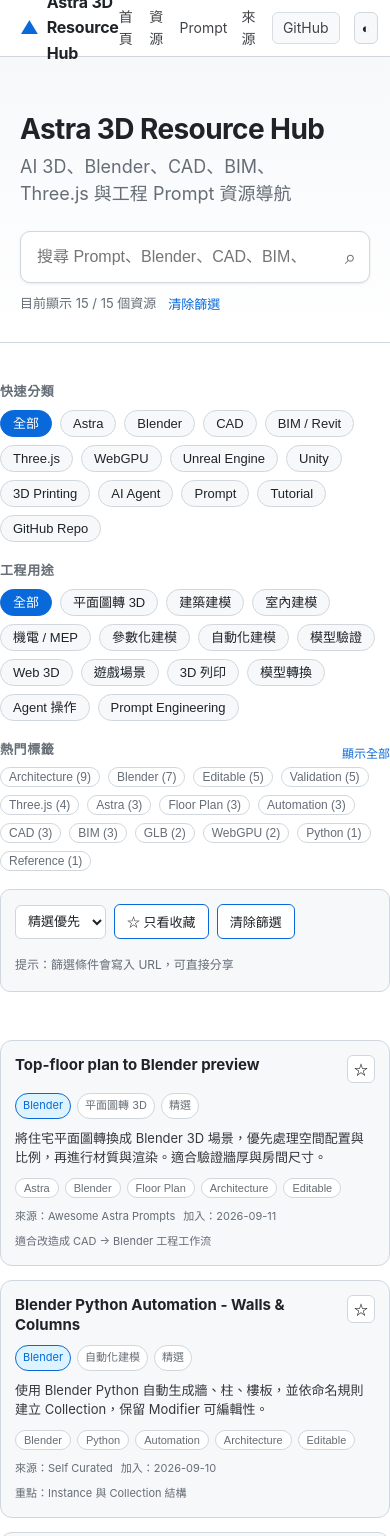
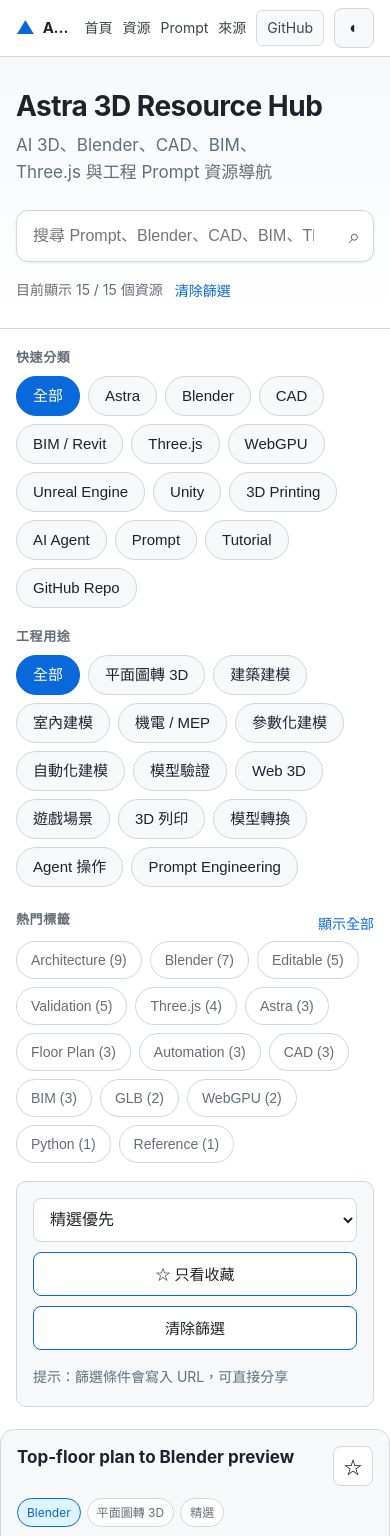
Before and after one commit to rita112025-cpu/astra-3d-resource-hub, a plain HTML site: page index.html in a window 390 px wide. Shown: the top 1536 px of the page. Drawn offline with Linux system fonts and the light colour scheme.

Commit message:
feat: mobile fixed clean version

```diff
--- a/style.css
+++ b/style.css
@@ -34,7 +34,7 @@
   }
 }
 *{box-sizing:border-box}
-html{scroll-behavior:smooth}
+html{scroll-behavior:smooth; max-width:100vw; overflow-x:clip}
 body{
   margin:0;
   font-family: -apple-system, BlinkMacSystemFont, "Segoe UI", Noto Sans TC, "Helvetica Neue", Arial, "PingFang TC", "Microsoft JhengHei", sans-serif;
@@ -42,10 +42,13 @@ body{
   color:var(--text);
   line-height:1.6;
   -webkit-font-smoothing:antialiased;
+  max-width:100vw;
+  overflow-x:clip;
 }
 a{color:var(--accent); text-decoration:none}
 a:hover{text-decoration:underline}
-.container{max-width:1160px; margin:0 auto; padding:0 20px}
+.container{max-width:1160px; margin:0 auto; padding:0 20px; max-width:100%; box-sizing:border-box}
+@media (min-width: 1160px){ .container{max-width:1160px} }
 .sr-only{position:absolute; width:1px; height:1px; padding:0; margin:-1px; overflow:hidden; clip:rect(0,0,0,0); border:0}
 
 /* Header */
@@ -54,108 +57,198 @@ a:hover{text-decoration:underline}
   backdrop-filter: blur(12px);
   background:var(--header-bg);
   border-bottom:1px solid var(--border);
+  max-width:100vw;
 }
-.header-inner{display:flex; align-items:center; justify-content:space-between; height:56px}
-.brand{display:flex; align-items:center; gap:8px; font-weight:700; letter-spacing:-0.2px}
-.brand-mark{color:var(--accent); font-size:18px}
-.header-nav{display:flex; align-items:center; gap:14px}
-.nav-link{font-size:14px; color:var(--text); opacity:0.85}
+.header-inner{display:flex; align-items:center; justify-content:space-between; height:56px; gap:12px; flex-wrap:nowrap; overflow:hidden}
+.brand{display:flex; align-items:center; gap:8px; font-weight:700; letter-spacing:-0.2px; min-width:0; flex-shrink:1}
+.brand-mark{color:var(--accent); font-size:18px; flex-shrink:0}
+.brand-text{white-space:nowrap; overflow:hidden; text-overflow:ellipsis}
+.header-nav{display:flex; align-items:center; gap:10px; flex-shrink:0; flex-wrap:nowrap; white-space:nowrap}
+.nav-link{font-size:14px; color:var(--text); opacity:0.85; white-space:nowrap}
 .nav-link:hover{opacity:1; text-decoration:none}
 .github-link{border:1px solid var(--border); padding:4px 10px; border-radius:6px; background:var(--card)}
-.icon-btn{border:1px solid var(--border); background:var(--card); color:var(--text); width:32px; height:32px; border-radius:6px; cursor:pointer}
+.icon-btn{border:1px solid var(--border); background:var(--card); color:var(--text); width:32px; height:32px; border-radius:6px; cursor:pointer; flex-shrink:0; display:inline-flex; align-items:center; justify-content:center}
 .icon-btn:focus-visible, .btn:focus-visible, .chip:focus-visible, .select:focus-visible, input:focus-visible{outline:2px solid var(--accent); outline-offset:2px}
 
 /* Hero */
-.hero{padding:56px 0 28px; border-bottom:1px solid var(--border); background: linear-gradient(180deg, var(--card), transparent)}
+.hero{padding:56px 0 28px; border-bottom:1px solid var(--border); background: linear-gradient(180deg, var(--card), transparent); max-width:100vw; overflow-x:clip}
 .hero-title{font-size:36px; margin:0 0 8px; letter-spacing:-0.6px; line-height:1.15}
 .hero-subtitle{font-size:18px; color:var(--secondary); margin:0 0 24px; line-height:1.5}
-.search-wrap{position:relative; max-width:720px}
+.search-wrap{position:relative; max-width:720px; width:100%}
 .search-wrap input{
   width:100%; height:52px; padding:0 48px 0 16px;
   border-radius:10px; border:1px solid var(--border);
   background:var(--bg); color:var(--text); font-size:16px;
-  box-shadow:var(--shadow);
+  box-shadow:var(--shadow); max-width:100%;
 }
 .search-icon{position:absolute; right:14px; top:50%; transform:translateY(-50%); color:var(--secondary); font-size:20px}
-.search-meta{display:flex; gap:12px; align-items:center; margin-top:10px; font-size:13px; color:var(--secondary)}
+.search-meta{display:flex; gap:12px; align-items:center; margin-top:10px; font-size:13px; color:var(--secondary); flex-wrap:wrap}
 .link-btn{background:none; border:none; color:var(--accent); cursor:pointer; font-size:13px; padding:0}
 .link-btn.small{font-size:12px}
 
 /* Filters */
-.filters{padding:20px 0}
+.filters{padding:20px 0; max-width:100vw; overflow-x:clip}
 .filter-block{margin:18px 0}
 .filter-title{font-size:13px; text-transform:uppercase; letter-spacing:0.6px; color:var(--secondary); margin:0 0 8px}
-.filter-header-row{display:flex; align-items:center; justify-content:space-between}
-.chip-group{display:flex; flex-wrap:wrap; gap:8px}
+.filter-header-row{display:flex; align-items:center; justify-content:space-between; gap:8px}
+.chip-group{display:flex; flex-wrap:wrap; gap:8px; max-width:100%}
 .chip{
   border:1px solid var(--border); background:var(--card); color:var(--text);
   padding:6px 12px; border-radius:999px; font-size:13px; cursor:pointer; line-height:1;
+  min-height:32px; display:inline-flex; align-items:center; justify-content:center;
 }
 .chip.active{background:var(--accent); color:#fff; border-color:var(--accent)}
 .chip.tag{font-size:12px}
 .chip-group.tags.collapsed .chip:nth-child(n+15){display:none}
-.filter-actions{display:flex; flex-wrap:wrap; justify-content:space-between; gap:12px; margin-top:16px; padding:14px; border:1px solid var(--border); border-radius:10px; background:var(--card)}
-.action-left{display:flex; flex-wrap:wrap; gap:8px; align-items:center}
-.select{height:34px; border:1px solid var(--border); border-radius:6px; background:var(--bg); color:var(--text); padding:0 8px; font-size:13px}
-.btn{border:1px solid var(--border); background:var(--accent); color:#fff; border-color:var(--accent); padding:7px 12px; border-radius:6px; font-size:13px; cursor:pointer}
+.filter-actions{display:flex; flex-wrap:wrap; justify-content:space-between; gap:12px; margin-top:16px; padding:14px; border:1px solid var(--border); border-radius:10px; background:var(--card); max-width:100%}
+.action-left{display:flex; flex-wrap:wrap; gap:8px; align-items:center; max-width:100%}
+.select{height:34px; border:1px solid var(--border); border-radius:6px; background:var(--bg); color:var(--text); padding:0 8px; font-size:13px; max-width:100%}
+.btn{border:1px solid var(--border); background:var(--accent); color:#fff; border-color:var(--accent); padding:7px 12px; border-radius:6px; font-size:13px; cursor:pointer; min-height:34px; display:inline-flex; align-items:center; justify-content:center; max-width:100%; word-break:break-word}
 .btn.secondary{background:var(--bg); color:var(--text)}
 .btn.small{padding:4px 8px; font-size:12px}
 .hint{font-size:12px; color:var(--secondary)}
 
 /* Section */
-.section{padding:28px 0}
-.section-header{margin-bottom:16px}
-.section-header h2{margin:0 0 6px; font-size:22px; letter-spacing:-0.3px}
-.muted{color:var(--secondary); font-size:13px}
+.section{padding:28px 0; max-width:100vw; overflow-x:clip}
+.section-header{margin-bottom:16px; max-width:100%}
+.section-header h2{margin:0 0 6px; font-size:22px; letter-spacing:-0.3px; line-height:1.3}
+.muted{color:var(--secondary); font-size:13px; line-height:1.5}
 
 /* Grid */
-.grid{display:grid; gap:14px; grid-template-columns: repeat(3, minmax(0,1fr))}
+.grid{display:grid; gap:14px; grid-template-columns: repeat(3, minmax(0,1fr)); max-width:100%}
 @media (max-width: 980px){ .grid{grid-template-columns: repeat(2, minmax(0,1fr))} }
-@media (max-width: 640px){ .grid{grid-template-columns: 1fr} .hero-title{font-size:28px} }
 
 .card{
   border:1px solid var(--border); background:var(--card); border-radius:12px; padding:14px;
-  display:flex; flex-direction:column; gap:10px; position:relative;
+  display:flex; flex-direction:column; gap:10px; position:relative; max-width:100%; min-width:0;
+  overflow-wrap:break-word; word-break:break-word;
 }
 .card:hover{border-color:var(--accent)}
-.card-top{display:flex; justify-content:space-between; gap:8px; align-items:flex-start}
-.card-title{font-size:15px; font-weight:650; margin:0; line-height:1.35}
-.fav-btn{border:1px solid var(--border); background:var(--bg); width:28px; height:28px; border-radius:6px; cursor:pointer; font-size:14px}
+.card-top{display:flex; justify-content:space-between; gap:8px; align-items:flex-start; max-width:100%}
+.card-title{font-size:15px; font-weight:650; margin:0; line-height:1.35; min-width:0; flex:1; overflow-wrap:break-word}
+.fav-btn{border:1px solid var(--border); background:var(--bg); width:28px; height:28px; border-radius:6px; cursor:pointer; font-size:14px; flex-shrink:0; display:inline-flex; align-items:center; justify-content:center}
 .fav-btn.active{color:var(--accent)}
-.badges{display:flex; flex-wrap:wrap; gap:6px}
-.badge{font-size:11px; padding:3px 7px; border-radius:999px; border:1px solid var(--border); background:var(--bg); color:var(--secondary)}
+.badges{display:flex; flex-wrap:wrap; gap:6px; max-width:100%}
+.badge{font-size:11px; padding:3px 7px; border-radius:999px; border:1px solid var(--border); background:var(--bg); color:var(--secondary); max-width:100%; overflow-wrap:break-word}
 .badge.cat{color:var(--accent); border-color:var(--accent); background:var(--accent-soft)}
-.desc{font-size:13px; color:var(--text); opacity:0.9; margin:0; line-height:1.5}
-.tags-row{display:flex; flex-wrap:wrap; gap:6px}
-.tag{font-size:11px; padding:3px 8px; border-radius:999px; background:var(--bg); border:1px solid var(--border); color:var(--secondary); cursor:pointer}
+.desc{font-size:13px; color:var(--text); opacity:0.9; margin:0; line-height:1.5; overflow-wrap:break-word}
+.tags-row{display:flex; flex-wrap:wrap; gap:6px; max-width:100%}
+.tag{font-size:11px; padding:3px 8px; border-radius:999px; background:var(--bg); border:1px solid var(--border); color:var(--secondary); cursor:pointer; max-width:100%; overflow-wrap:break-word}
 .tag:hover{border-color:var(--accent); color:var(--accent)}
-.meta{font-size:11px; color:var(--secondary); display:flex; flex-wrap:wrap; gap:8px}
-.card-actions{display:flex; flex-wrap:wrap; gap:6px; margin-top:2px}
+.meta{font-size:11px; color:var(--secondary); display:flex; flex-wrap:wrap; gap:8px; max-width:100%}
+.card-actions{display:flex; flex-wrap:wrap; gap:6px; margin-top:2px; max-width:100%}
 .card-actions .btn{font-size:12px; padding:5px 9px}
-.state-card{border:1px dashed var(--border); border-radius:12px; padding:24px; background:var(--card); text-align:center}
+.state-card{border:1px dashed var(--border); border-radius:12px; padding:24px; background:var(--card); text-align:center; max-width:100%}
 .state-card.error{border-style:solid; border-color:#ff7b72; background:rgba(255,123,114,0.08)}
 .state-card ul{list-style:disc; text-align:left; display:inline-block; margin:8px 0; color:var(--secondary)}
 
 /* Featured */
-.featured-section{border-top:1px solid var(--border); background:var(--card); border-radius:0; padding-top:32px; margin-top:12px}
+.featured-section{border-top:1px solid var(--border); background:var(--card); border-radius:0; padding-top:32px; margin-top:12px; max-width:100vw}
 
 /* Prompt */
-.prompt-grid{display:grid; gap:14px; grid-template-columns: repeat(2, minmax(0,1fr))}
+.prompt-grid{display:grid; gap:14px; grid-template-columns: repeat(2, minmax(0,1fr)); max-width:100%}
 @media (max-width: 800px){ .prompt-grid{grid-template-columns:1fr} }
-.prompt-card{border:1px solid var(--border); background:var(--card); border-radius:12px; padding:16px; display:flex; flex-direction:column; gap:10px}
-.prompt-card h3{margin:0; font-size:15px}
-.prompt-meta{display:flex; gap:6px; flex-wrap:wrap}
-.prompt-content{position:relative; border:1px solid var(--border); border-radius:8px; background:var(--bg); padding:12px; max-height:260px; overflow:auto; font-size:12px; white-space:pre-wrap; line-height:1.55; font-family: ui-monospace, SFMono-Regular, Menlo, Consolas, monospace}
+.prompt-card{border:1px solid var(--border); background:var(--card); border-radius:12px; padding:16px; display:flex; flex-direction:column; gap:10px; max-width:100%; min-width:0}
+.prompt-card h3{margin:0; font-size:15px; line-height:1.3; overflow-wrap:break-word}
+.prompt-meta{display:flex; gap:6px; flex-wrap:wrap; max-width:100%}
+.prompt-content{position:relative; border:1px solid var(--border); border-radius:8px; background:var(--bg); padding:12px; max-height:260px; overflow:auto; font-size:12px; white-space:pre-wrap; line-height:1.55; font-family: ui-monospace, SFMono-Regular, Menlo, Consolas, monospace; max-width:100%; overflow-wrap:break-word; word-break:break-word}
 .prompt-card.expanded .prompt-content{max-height:none}
-.prompt-actions{display:flex; gap:8px}
+.prompt-actions{display:flex; gap:8px; flex-wrap:wrap; max-width:100%}
 
 /* Source */
-.source-card{border:1px solid var(--border); background:var(--card); border-radius:12px; padding:18px; line-height:1.6}
+.source-card{border:1px solid var(--border); background:var(--card); border-radius:12px; padding:18px; line-height:1.6; max-width:100%; overflow-wrap:break-word}
 
 /* Footer */
-.footer{border-top:1px solid var(--border); padding:28px 0; margin-top:24px}
-.footer-inner{display:flex; justify-content:space-between; gap:20px; flex-wrap:wrap}
-.footer-links{display:flex; gap:16px}
+.footer{border-top:1px solid var(--border); padding:28px 0; margin-top:24px; max-width:100vw}
+.footer-inner{display:flex; justify-content:space-between; gap:20px; flex-wrap:wrap; max-width:100%}
+.footer-links{display:flex; gap:16px; flex-wrap:wrap}
 
 /* Toast */
-.toast{position:fixed; left:50%; bottom:24px; transform:translateX(-50%); background:var(--text); color:var(--bg); padding:10px 16px; border-radius:999px; font-size:13px; z-index:100; box-shadow:var(--shadow)}
+.toast{position:fixed; left:50%; bottom:24px; transform:translateX(-50%); background:var(--text); color:var(--bg); padding:10px 16px; border-radius:999px; font-size:13px; z-index:100; box-shadow:var(--shadow); max-width:90vw; text-align:center}
+
+/* ===================== */
+/* Mobile Typography Fix */
+/* ===================== */
+@media (max-width: 640px){
+  body{font-size:16px; line-height:1.6}
+  .container{padding:0 16px}
+  #site-header .header-inner{height:56px; gap:8px}
+  .brand-text{font-size:16px}
+  .nav-link{font-size:15px}
+  .github-link{font-size:14px; padding:6px 10px; min-height:36px; display:inline-flex; align-items:center}
+  .icon-btn{width:40px; height:40px; min-width:40px; min-height:40px; font-size:16px; border-radius:8px}
+
+  .hero{padding:32px 0 20px}
+  .hero-title{font-size:30px; line-height:1.25; letter-spacing:-0.5px}
+  .hero-subtitle{font-size:17px; line-height:1.6}
+  .search-wrap input{font-size:16px !important; height:52px; min-height:48px; padding:0 44px 0 16px; border-radius:12px}
+  .search-meta{font-size:14px}
+  .link-btn{font-size:14px; min-height:36px}
+  .link-btn.small{font-size:14px}
+
+  .filter-title{font-size:13px}
+  .chip{font-size:15px; padding:10px 16px; min-height:40px; border-radius:999px; line-height:1.2}
+  .chip.tag{font-size:14px; padding:9px 14px; min-height:38px}
+  .filter-actions{padding:16px; gap:14px; flex-direction:column; align-items:stretch}
+  .action-left{gap:10px}
+  .select{font-size:16px; height:44px; min-height:44px; padding:0 12px; border-radius:8px}
+  .btn{font-size:15px; min-height:44px; padding:10px 16px; border-radius:8px}
+  .btn.small{font-size:14px; min-height:38px; padding:8px 12px}
+  .hint{font-size:14px; line-height:1.5}
+
+  .section{padding:22px 0}
+  .section-header h2{font-size:22px; line-height:1.3}
+  .muted{font-size:14px; line-height:1.5}
+
+  .grid{grid-template-columns:1fr; gap:16px}
+  .card{padding:16px; gap:12px; border-radius:14px}
+  .card-title{font-size:17px; line-height:1.3}
+  .desc{font-size:16px; line-height:1.55}
+  .badges .badge{font-size:12px; padding:4px 9px}
+  .tags-row .tag{font-size:14px; padding:6px 12px; min-height:32px}
+  .meta{font-size:14px}
+  .card-actions{gap:8px}
+  .card-actions .btn{flex:1 1 calc(50% - 4px); min-height:44px; font-size:15px; justify-content:center}
+  .fav-btn{width:40px; height:40px; min-width:40px; min-height:40px; font-size:18px; border-radius:8px}
+
+  .prompt-grid{grid-template-columns:1fr; gap:16px}
+  .prompt-card{padding:16px}
+  .prompt-card h3{font-size:17px; line-height:1.3}
+  .prompt-content{font-size:14px; line-height:1.55; padding:14px}
+
+  .source-card{padding:16px; font-size:15px; line-height:1.6}
+  .footer{padding:20px 0}
+  .footer-inner{font-size:14px}
+  .toast{font-size:14px; padding:12px 18px}
+}
+
+@media (max-width: 400px){
+  .hero-title{font-size:28px}
+  .card-actions .btn{flex:1 1 100%; width:100%}
+  .action-left .btn, .action-left .select{width:100%}
+  .header-inner{height:52px}
+  .brand-text{font-size:15px}
+  .nav-link{font-size:14px}
+}
+
+@media (max-width: 360px){
+  .container{padding:0 14px}
+  .brand-text{max-width:36vw}
+  .hero-title{font-size:26px}
+  .hero-subtitle{font-size:16px}
+}
+
+@media (max-width: 340px){
+  .brand-text{display:none}
+  .brand-mark{font-size:20px}
+}
+
+/* Prevent horizontal overflow at all breakpoints */
+@media (max-width: 430px){
+  html, body{overflow-x:clip}
+  .container{overflow-x:clip}
+  img, video, pre, code{max-width:100%}
+}
+
+/* Focus visible for accessibility */
+:focus-visible{outline:2px solid var(--accent); outline-offset:2px}
```
Also changed, not shown: 2 other files.
